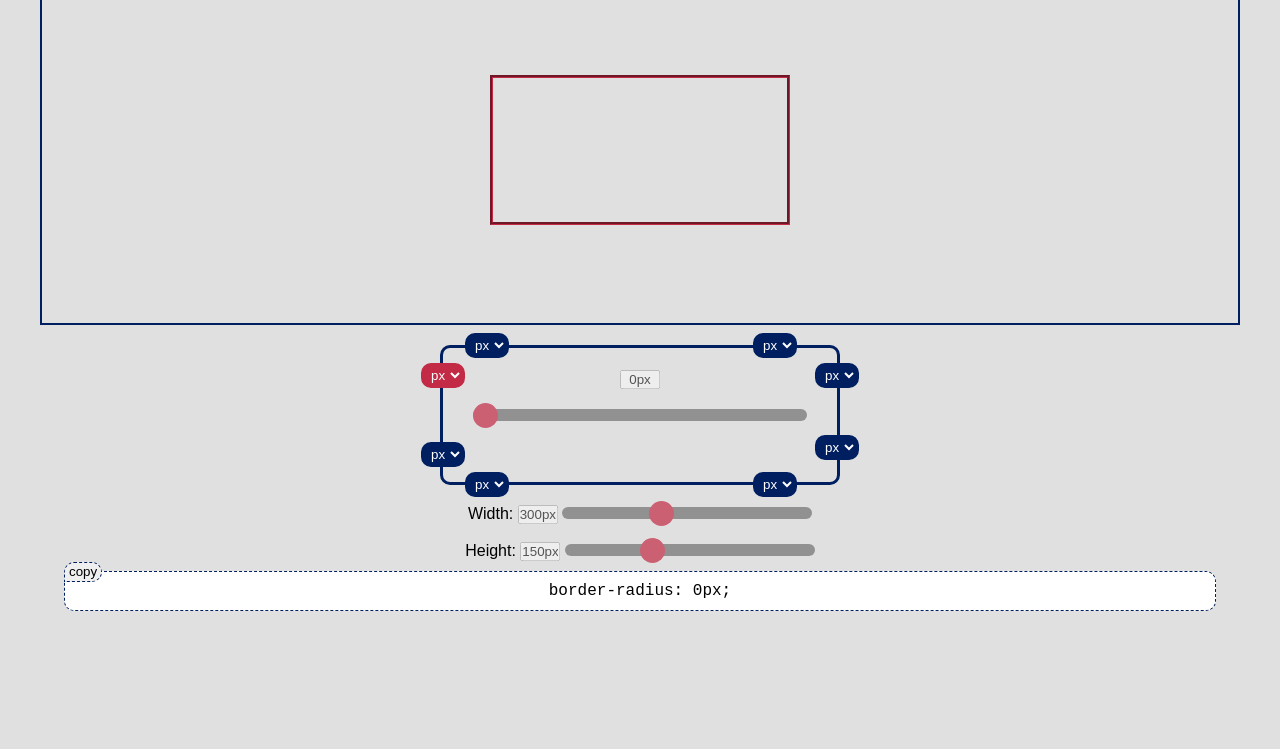
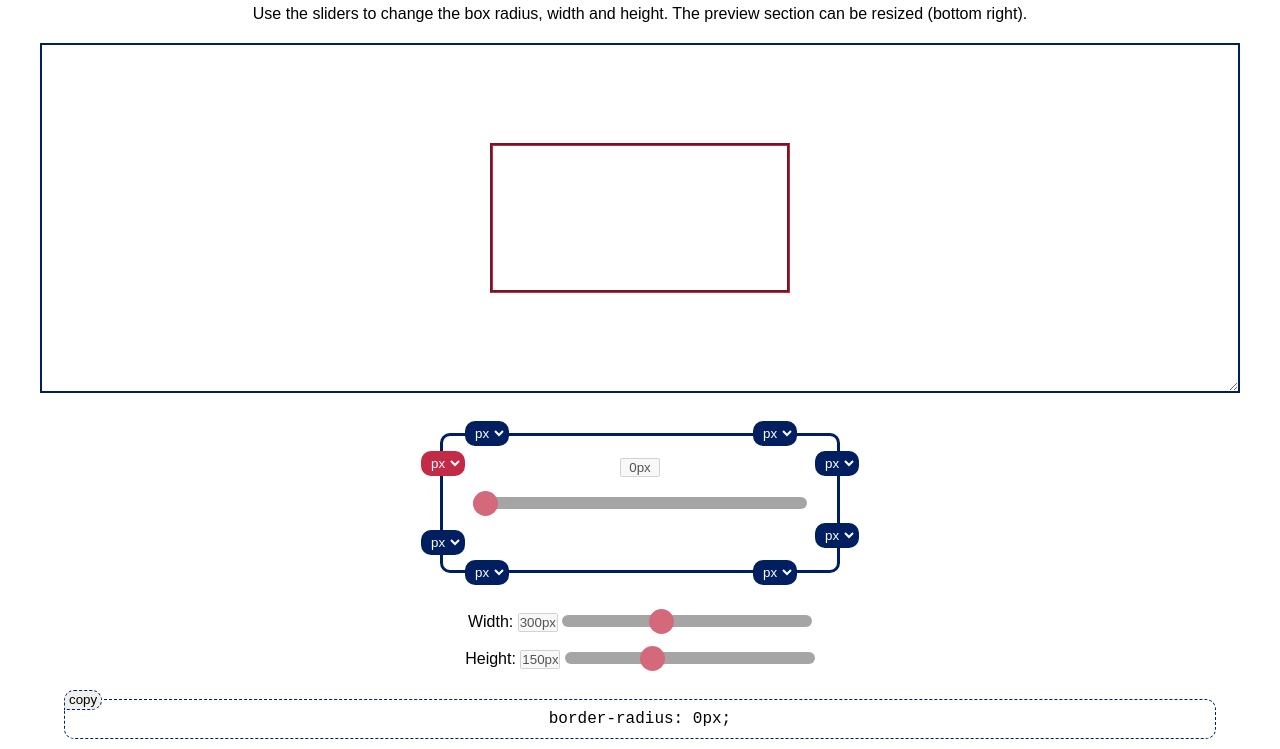
Before and after one commit to iamgideonidoko/border-radius-previewer, a website: page index.html in a window 1280 px wide. Shown: the part 72-821 px from the top of the page. Before the commit the page ends 800 px from the top, so only its background shows below. Drawn offline with Linux system fonts and the light colour scheme.

Commit message:
added some negative space to the ui

```diff
--- a/br-preview.css
+++ b/br-preview.css
@@ -12,19 +12,29 @@ html {
 
 body {
     font-size: 1.6rem;
-    background-color: rgba(224, 224, 224);
+    /*background-color: rgba(224, 224, 224);*/
     font-family: arial, sans-serif;
+
+}
+
+.container {
+    text-align: center;
 }
 
 .header-text {
 	color: rgba(0, 31, 97);
     text-align: center;
+    margin: 2rem 0 ;
+}
+
+.header-text + p {
+    margin-bottom: 2rem;
 }
 
 .preview-section {
     height: 35rem;
     border: 2px solid rgba(0, 31, 97);
-    margin: 1rem auto;
+    margin: 1rem auto 3rem;
     width: 95%;
     display: flex;
     justify-content: center;
@@ -32,6 +42,17 @@ body {
     overflow: scroll;
     padding 0.5rem;
     max-width: 1200px;
+    resize: both;
+    /*  for other browsers */
+    /*-ms-overflow-style: none;*/
+    /*  for firefox */
+    /*scrollbar-width: none; */
+
+}
+
+/*  for chrome */
+.preview-section::-webkit-scrollbar {
+    /*display: none;*/
 }
 
 .br-preview-box {
@@ -83,7 +104,7 @@ body {
 
 .size-settings {
     text-align: center;
-    margin-top: 1rem;
+    margin: 3rem 0;
 }
 
 .radius-settings {
--- a/index.html
+++ b/index.html
@@ -3,9 +3,11 @@
 <html lang="en">
 
 <head>
+    <title>Border Radius Previewer</title>
     <meta charset="utf-8">
     <meta name="viewport" content="width=device-width, initial-scale=1.0">
-    <title></title>
+    <meta name="description" content="Border Radius Previewer lets you use slider to set the border radius and width of a box, it then previews and generates the corresponding css code." >
+    <meta name="keywords" content="border radius previewer generator preview previews generate generates width slider">
     <link rel="stylesheet" href="br-preview.css">
 </head>
 
@@ -13,6 +15,7 @@
     <div class="container">
 
         <h1 class="header-text">Border Radius Previewer</h1>
+        <p>Use the sliders to change the box radius, width and height. The preview section can be resized (bottom right).</p>
 
         <div class="preview-section">
             <div class="br-preview-box"></div>
```
